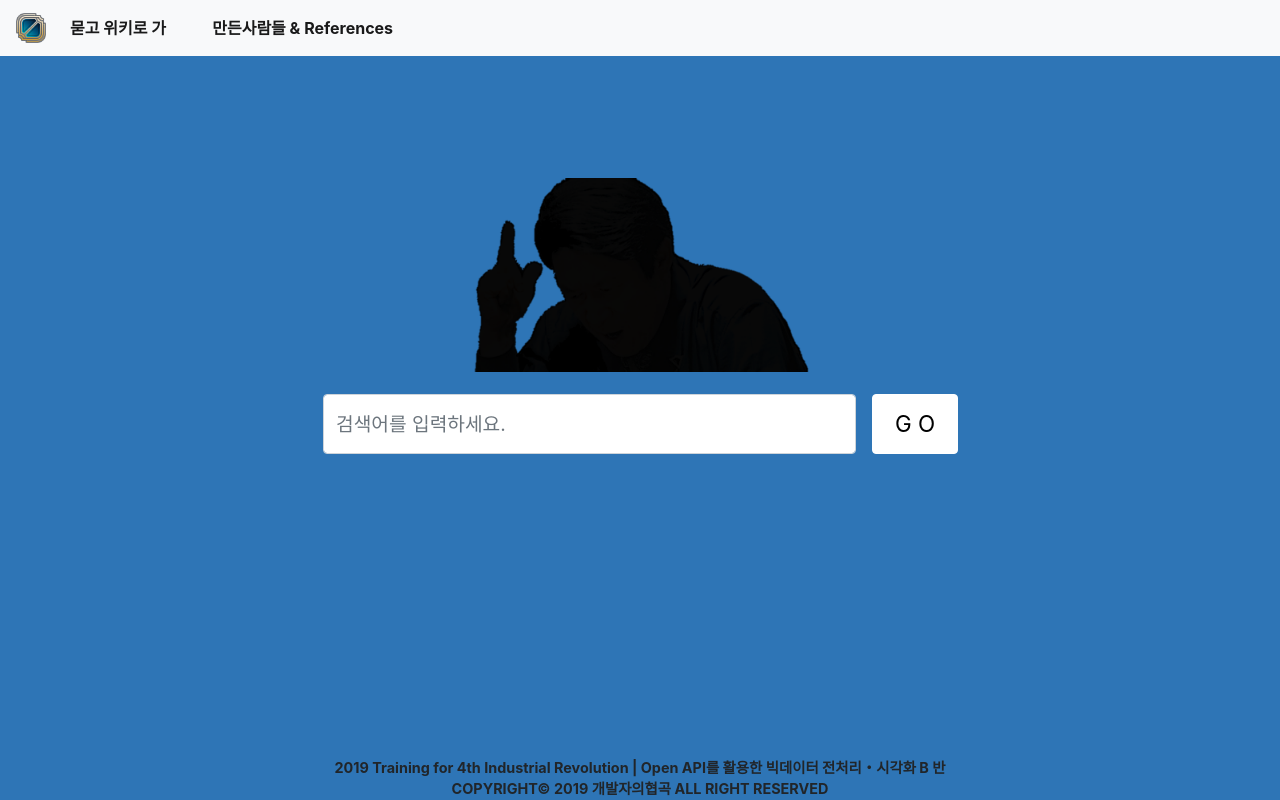
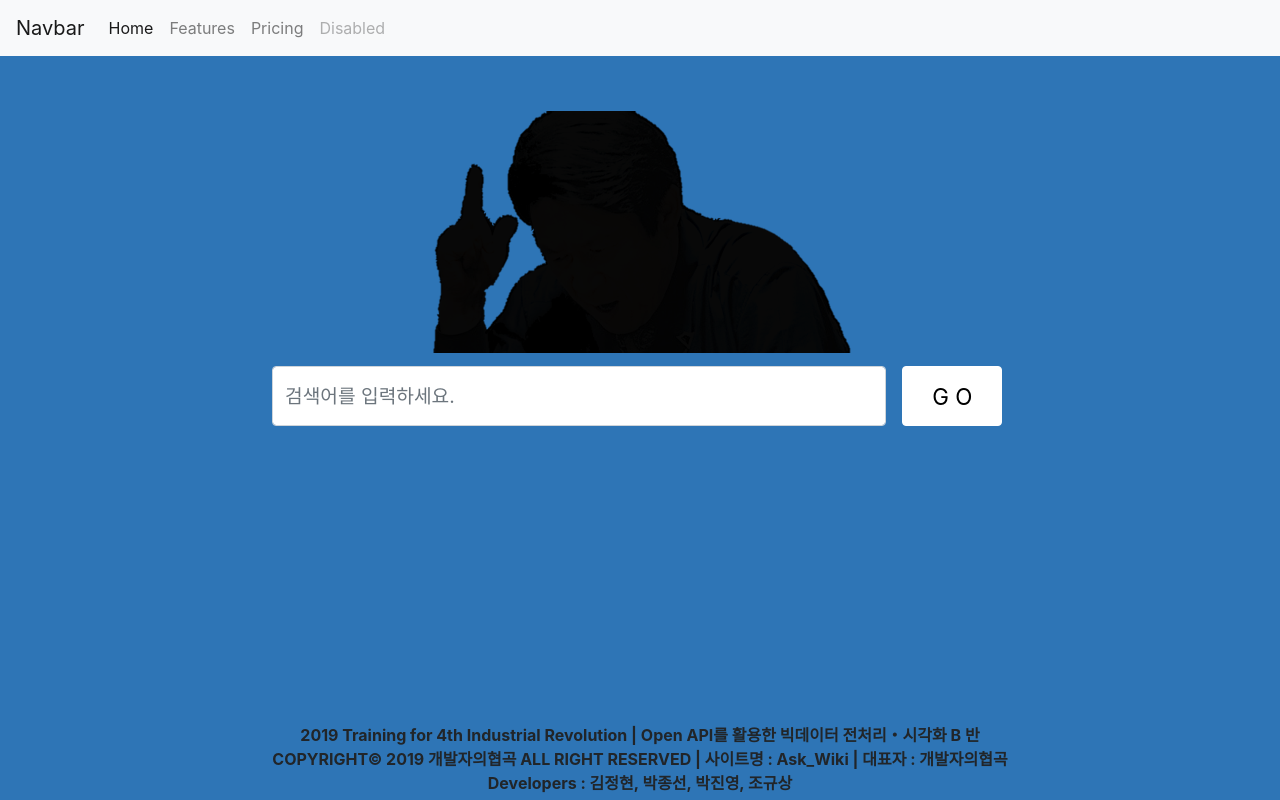
Before and after one commit to Q3333/Ask_and_Wiki, a Django app: page /Ask_Wiki/ in a window 1280 px wide. Run offline with Django 3.2, Linux system fonts and the light colour scheme; some libraries are stand-ins or nearby versions.

Commit message:
Revert "12월 9일 작업 끝"

```diff
--- a/project/Ask_Wiki/templates/Ask_Wiki/index.html
+++ b/project/Ask_Wiki/templates/Ask_Wiki/index.html
@@ -1,43 +1,54 @@
 {% extends 'base.html' %}
 
-{% block title %}
-묻고 위키로 가!
-{% endblock%}
-
-{% block css %}
-body {
+{% block body %}
+{% load static %}
+<style>
+    html, body {
+        margin: 0;
+        height: 100%;
+        overflow: hidden;
         background-color:rgb(46, 117, 182)
     }
+    .outer-div{
+        /* border: 1px solid red; */
+        height:85%;
+    }
     .logo-div{
-    width:100%;
         text-align:center;
-    margin:10% 0 1% 0;
-    //border:1px solid black;
+        position: relative;
+        height: 40%;
+        margin-top: 3%;
+        /* border: 1px solid black; */
     }
     .logo-img-div{
-    display: inline-block;
-    margin:1% 0 1% 0;
-    //border:1px solid black;
-}
-.mainlogo{
-    width:80%;
+        position:absolute;
+        width:100%;
+        bottom:5%;
     }
     .form-div{
         text-align:center;
+        /* border: 1px solid black; */
         height: 30%;
+    }
+    .form-div-inner{
+        text-align:center;
+        height:100%;
     }
     .form-inline{
         width:60%;
+
         margin-left: 20%;
     }
     .form-group{
         width:80%;
     }
+
     #text1{
         width:100%;
         height:60px;
         font-size: 1.2em;
     }
+
     #search-btn{
         width:13%;
         height:60px;
@@ -46,16 +57,28 @@ body {
         background-color: white;
         border-color: white;
     }
-{% endblock%}
+    .div-footer{
+        text-align:center;
+        height: 33%;
+        position: relative;
+    }
+    .div-footer-text{
+        width:100%;
+        bottom:0;
+        position: absolute;
+    }
 
-{% block content %}
-{% load static %}
+</style>
+
+    <div class="outer-div">
         <div class="logo-div">
             <div class="logo-img-div">
-            <img src="{% static 'image/main.png' %}" alt="묻고위키로가!" class="mainlogo">
+                <img style="width: 35%;" src="{% static 'image/main.png' %}" alt="">
             </div>
         </div>
+
         <div class="form-div">
+            <div class="form-div-inner">
                 <form class="form-inline" action="{% url 'Ask:main' %}"  method="POST">
                     {% csrf_token %}
                     <div class="form-group mx-sm-3 mb-2">
@@ -64,4 +87,16 @@ body {
                     <button type="submit"  class="btn btn-primary mb-2" id="search-btn">G O</button>
                 </form>
             </div>
+        </div>
+
+        <div class="div-footer">
+            <div class="div-footer-text">
+                <b>2019 Training for 4th Industrial Revolution | Open API를 활용한 빅데이터 전처리・시각화 B 반</b><br>
+                <b>COPYRIGHT© 2019 개발자의협곡 ALL RIGHT RESERVED | 사이트명 : Ask_Wiki | 대표자 : 개발자의협곡 </b><br>
+                <b>Developers : 김정현, 박종선, 박진영, 조규상 </b>
+            </div>
+        </div>
+
+    </div>
+
 {% endblock %}
--- a/project/Ask_Wiki/templates/Ask_Wiki/link.html
+++ b/project/Ask_Wiki/templates/Ask_Wiki/link.html
@@ -2,7 +2,7 @@
 {% block title %}
 제목임
 {% endblock %}
-{% block content %}
+{% block body %}
 제목 :
 {{ title }}
 <hr>
--- a/project/Ask_Wiki/templates/Ask_Wiki/result_page.html
+++ b/project/Ask_Wiki/templates/Ask_Wiki/result_page.html
@@ -1,5 +1,5 @@
 {% extends 'base.html' %}
-{% block content %}
+{% block body %}
 <!-- <input id="search_input" type="search" />
 <button id="search_button" type="submit">클릭</button> <br>
 서버에서 받을단어:<h1 id="h1-text">??</h1> <br>
--- a/project/Ask_Wiki/views.py
+++ b/project/Ask_Wiki/views.py
@@ -12,13 +12,11 @@ import simplejson
 from wordcloud import WordCloud, STOPWORDS
 # 나중에 안쓰면 스탑워드 남기고 워클만삭제
 
-wiki=wikipediaapi.Wikipedia('ko')
-#서머리 빼오는 함수에서 속도를 줄이기 위해서 뺌
 
-komoran = Komoran()
-#함수 안에서 계속 생성되는 중복을 방지, 속도 줄이기 위해서 뺌.
+# 수정 내용, 인덱스html(서브섹션제거, 메인view의 서브섹션관련 제거)
 
 def Text_to_list(text_a):
+    komoran = Komoran()
     text = text_a
     text2 = " ".join(text.split())
     #텍스트 전처리(줄바꿈 및 공백이 길어지면 코모란에서 에러가 뜨길래 전처리함)
@@ -32,17 +30,14 @@ def Counting(list_a, search_word):
     Counting_List = []
     for i in list_a :
         if i[1] == 'NNP' and len(i[0]) > 1:
+            # print(i[0])
             Counting_List.append(i[0])
-            #i[0]는 1글자가 아닌 고유명사 단어, Counting_List에 모아주는 작업.
 
     stop_words = [search_word, '(', ')']
 
     Counting_List = [each_word for each_word in Counting_List if each_word not in stop_words]
-    #불용어 제거,
 
     result = Counter(Counting_List)
-    #카운터 객체로 갯수 세줌
-
     return result
     # collections.Counter 를 반환함, 리스트를 반환하고 싶으면 return Counting_List
 
@@ -58,24 +53,9 @@ def Keywording(Counter_a):
      # 0을 준 이유는 (이름,카운트갯수) 형태에서 이름만 빼오기 위해
     return temp_list
 
-def summary(list_a):
-    summary_list = []
-
-    for k in list_a :
-        page_py = wiki.page(k)
-        categories = page_py.categories
-        a = categories.get('분류:동음이의어 문서')
-        b = categories.get('분류:동명이인 문서')
-
-        if a == None and b == None:
-            summary_list.append(page_py.summary[0:100])
-        else :
-            summary_list.append("동음 이의어 문서입니다. 해당 키워드를 다시 검색해 주세요.")
-            # print(page_py.links.keys())
-
-    return summary_list
 
 def index(request):
+
     return render(request, 'Ask_Wiki/index.html')
 
 
@@ -103,20 +83,15 @@ def result(request):
 
 
 def main(request):
-    search_keyword = None
+    #페이지 존재하는지 확인하는 명령어
+    #print("Page - Exists: %s" % page_py.exists())
+
     if request.method == "POST":
         search_keyword = request.POST.get('search_keyword')
 
-    if search_keyword == None or search_keyword == "" :
-        return render(request, 'Ask_Wiki/error_page.html')
-
+    wiki=wikipediaapi.Wikipedia('ko')
     page_py = wiki.page(search_keyword)
     #index 페이지에서 받아온 검색어를 위키페이지 검색으로 바로 넘겨줌
-
-### 예외 처리
-    if page_py.exists() == False :
-        return render(request, 'Ask_Wiki/error_page.html')
-    #index에서 받은 검색어가 존재하지 않는 위키일시 에러페이지로 로딩
 
     #동음 이의어 처리
     categories = page_py.categories
@@ -128,56 +103,43 @@ def main(request):
         Links = page_py.links
         context = {
         'links' : Links,
-        'search_keyword' : search_keyword,
         }
         return render(request,"Ask_Wiki/same_list.html", context)
-### 예외 처리
 
 
 ### 생애, 요약이 있는지 확인하고 가져오는 함수
     primary_list = []
     primary_list_name=[]
-    Counting_List = []
+
     for section in page_py.sections :
         print(section.title)
-        if section.title.find("생애") != -1:
+        if section.title == "생애" :
             if len(section.sections) != 0 :
             #서브 섹션이 있는 목록을 거르기 위한 len 확인
                 subsection = section.sections
-
 
                 for sub in subsection :
                     print(sub.title)
 
                     S_pos_list = Text_to_list(sub.text)
                     sub_result = Counting(S_pos_list,search_keyword)
-
-                    for i in S_pos_list :
-                        if i[1] == 'NNP' and len(i[0]) > 1:
-                            # print(i[0])
-                            Counting_List.append(i[0])
-
-
-
-                    t = Counter(Counting_List)
-                    d =  len(Counting_List)
-                    for i in Counting_List :
-                        print(f"{i} :  {t[i]/d}")
-                        print(f'섹션합 :  {len(subsection)}')
-
-                        print(f'문서 :  {subsection.count(i)}')
-                        print(Counting_List.count(i))
-
                     sub_list = Keywording(sub_result)
                     primary_list.append(sub_list)
 
                     primary_list_name.append(sub.title)
 
+
+            else :
+                P_pos_list = Text_to_list(section.text)
+                primary_result = Counting(P_pos_list,search_keyword)
+                primary_list = Keywording(primary_result)
+            break
+
         elif section.title == "역사":
             print("이거는 역사")
 
         else :
-            print("패스")
+            print("이거는 요약에서 처리하셈")
 
 ### 생애, 요약이 있는지 확인하고 가져오는 함수 끝
 
@@ -196,35 +158,18 @@ def main(request):
 
     # 전체 카운팅
     pos_list = Text_to_list(page_py.text)
-
-    # if request.method == "POST":
-    #     search_keyword = request.POST.get('search_keyword')
-
-    if request.POST.get('original_keyword') == None :
-        total_result = Counting(pos_list,search_keyword)
-    else :
-        original_keyword = request.POST.get('original_keyword')
-        total_result = Counting(pos_list,original_keyword)
-    # 동음 이의어 문서에서 링크 타고 들어왔으면 불용어에 original_keyword를 사용
-
+    total_result = Counting(pos_list,search_keyword)
     total_list = Keywording(total_result)
-
-    #전체 키워드의 요약 내용
-    total_summary = summary(total_list)
-
-## 전체 카운팅 끝
 
 
     context = {
         'total_keyword' : total_list,
-        'total_summary' : total_summary,
         'primary_keyword' : primary_list,
         'primary_keyword_name' : primary_list_name,
         'title' : page_py.title,
         'test': page_py.title,
         'links' : Links,
     }
-
     return render(request,"Ask_Wiki/main.html", context)
 
 
--- a/project/config/settings.py
+++ b/project/config/settings.py
@@ -119,6 +119,3 @@ USE_TZ = True
 # https://docs.djangoproject.com/en/2.2/howto/static-files/
 
 STATIC_URL = '/static/'
-STATICFILES_DIRS = [
-    os.path.join(BASE_DIR, 'config', 'static'),
-]
--- a/project/config/templates/base.html
+++ b/project/config/templates/base.html
@@ -9,113 +9,26 @@
         {% block title %}
         {% endblock %}
     </title>
-    <style>
-    .div-footer{
-        text-align:center;
-        position: fixed;
-        bottom: 0;
-    }
-    .div-footer-text{
-        text-align:center;
-        position: fixed;
-        bottom: 0;
-        width:100%;
-        font-size:0.9em;
-    }
-
-    .infototaldiv{
-        display:none;
-        z-index:10;
-        position:fixed;
-        background-color:rgba( 255, 255, 255, 0.01 );
-        padding-top:100px;
-        top:0;
-        left:0;
-        width:100%;
-        height:100%;
-        overflow:auto;
-    }
-    .infoinnerpage{
-        position:relative;
-        background-color:white;
-        color:black;
-        margin:auto;
-        padding:0;
-        outline:0;
-        width:600px;
-        border-style:solid;
-        border-color:rgb(46, 117, 182);
-        border-radius:10px;
-    }
-    #infoneyong {
-        padding: 4px 40px 4px 40px;
-    }
-    #infoneyong a {
-        text-decoration: none;
-        color: orange;
-    }
-    #infoneyong span {
-        color: skyblue;
-    }
-    .infoclosediv {
-        width: 100%;
-        text-align: center;
-    }
-    {% block css %}
-    {% endblock %}
-    </style>
 </head>
 <body>
 <nav class="navbar navbar-expand-lg navbar-light bg-light" >
-{% load static %}
-    <img class="navbar-brand" style="width: 30px;" src="{% static 'image/teamlogo.png' %}">
+    <a class="navbar-brand" href="#">Navbar</a>
     <button class="navbar-toggler" type="button" data-toggle="collapse" data-target="#navbarNavAltMarkup" aria-controls="navbarNavAltMarkup" aria-expanded="false" aria-label="Toggle navigation">
         <span class="navbar-toggler-icon"></span>
     </button>
     <div class="collapse navbar-collapse" id="navbarNavAltMarkup">
         <div class="navbar-nav">
-        <a class="nav-item nav-link active" href="{% url 'Ask:index' %}"><b>묻고 위키로 가&nbsp&nbsp&nbsp&nbsp&nbsp&nbsp&nbsp&nbsp</b><span class="sr-only">(current)</span></a>
-        <a class="nav-item nav-link active" href="#"><span class="copyright" onclick="document.getElementById('infojs').style.display='block'"><b>만든사람들 & References</b></span></a>
+        <a class="nav-item nav-link active" href="#">Home <span class="sr-only">(current)</span></a>
+        <a class="nav-item nav-link" href="#">Features</a>
+        <a class="nav-item nav-link" href="#">Pricing</a>
+        <a class="nav-item nav-link disabled" href="#" tabindex="-1" aria-disabled="true">Disabled</a>
         </div>
     </div>
 </nav>
-    <div class="container">
-    {% block content %}
+
+
+    {% block body %}
     {% endblock %}
-    </div>
-
-<div id='infojs' class="infototaldiv">
-    <div class="infoinnerpage">
-	  <div id="infoneyong">
-	    <br><h5><b>만든사람들 &amp; References</b></h5><br><hr>
-        <b>만든사람들</b><br><br>
-        Team : 개발자의 협곡<br>Developers : 김정현, 박종선, 박진영, 조규상
-        <br><br><br><br><br><br><hr>
-        <b>References</b><br><br>
-        Django, konlp,
-        <br><br><br><br><br><br><hr><br>
-        <div class="infoclosediv">
-          <button onclick="document.getElementById('infojs').style.display='none'" id="closebutton">Close</button>
-        </div>
-       </div>
-    </div>
-</div>
-
-<div class="div-footer">
-    <div class="div-footer-text">
-        <b>2019 Training for 4th Industrial Revolution | Open API를 활용한 빅데이터 전처리・시각화 B 반</b><br>
-        <b>COPYRIGHT© 2019 개발자의협곡 ALL RIGHT RESERVED</b><br>
-    </div>
-</div>
-
-<script>
-var modal = document.getElementById('infojs');
-window.onclick = function(event) {
-	if (event.target == modal) {
-    	modal.style.display = "none";
-    }
-}
-</script>
 
     <script src="https://code.jquery.com/jquery-3.4.1.slim.min.js" integrity="sha384-J6qa4849blE2+poT4WnyKhv5vZF5SrPo0iEjwBvKU7imGFAV0wwj1yYfoRSJoZ+n" crossorigin="anonymous"></script>
     <script src="https://cdn.jsdelivr.net/npm/popper.js@1.16.0/dist/umd/popper.min.js" integrity="sha384-Q6E9RHvbIyZFJoft+2mJbHaEWldlvI9IOYy5n3zV9zzTtmI3UksdQRVvoxMfooAo" crossorigin="anonymous"></script>
--- a/project/requirements.txt
+++ b/project/requirements.txt
@@ -11,6 +11,7 @@ JPype1==0.7.0
 kiwisolver==1.1.0
 konlpy==0.5.1
 matplotlib==3.1.2
+mecab-python===0.996-ko-0.9.2-msvc
 nltk==3.4.5
 numpy==1.17.4
 pilkit==2.0
```
Also changed, not shown: project/Ask_Wiki/templates/Ask_Wiki/error_page.html (deleted, +0 -7 lines), project/Ask_Wiki/templates/Ask_Wiki/main.html (+15 -17 lines), project/Ask_Wiki/templates/Ask_Wiki/same_list.html (+1 -24 lines), project/config/static/image/teamlogo.png (deleted), 1 other file. Lines whose indentation alone changed are shown as unchanged.
